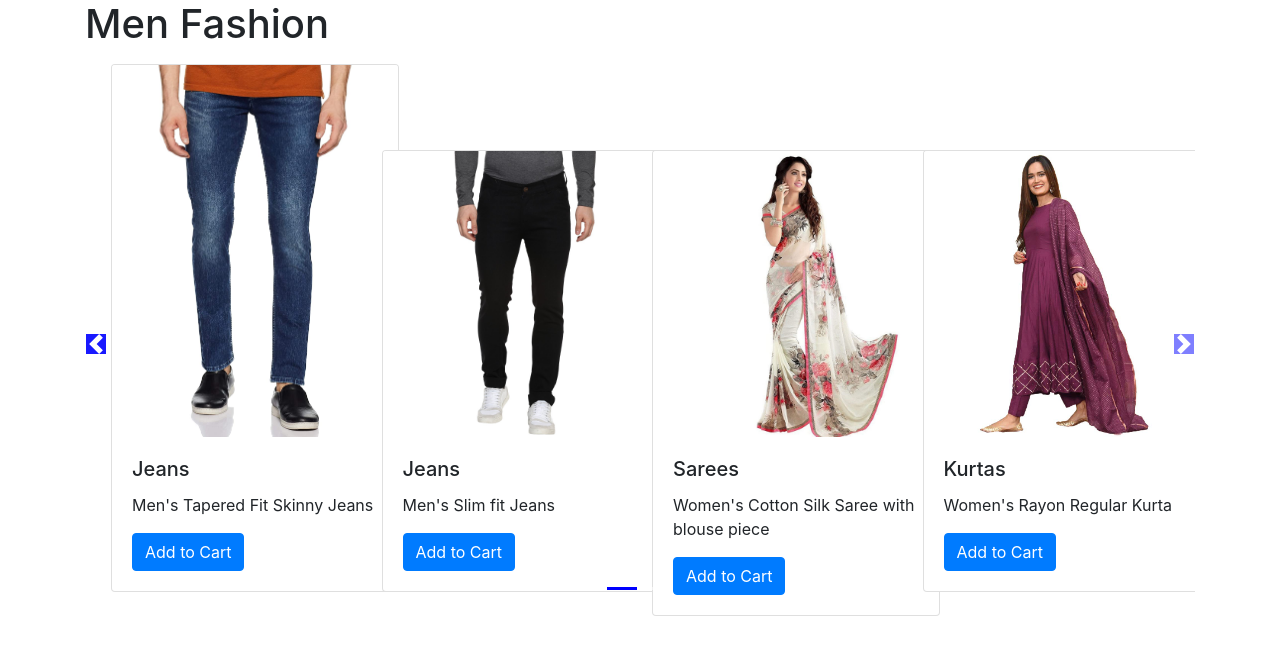
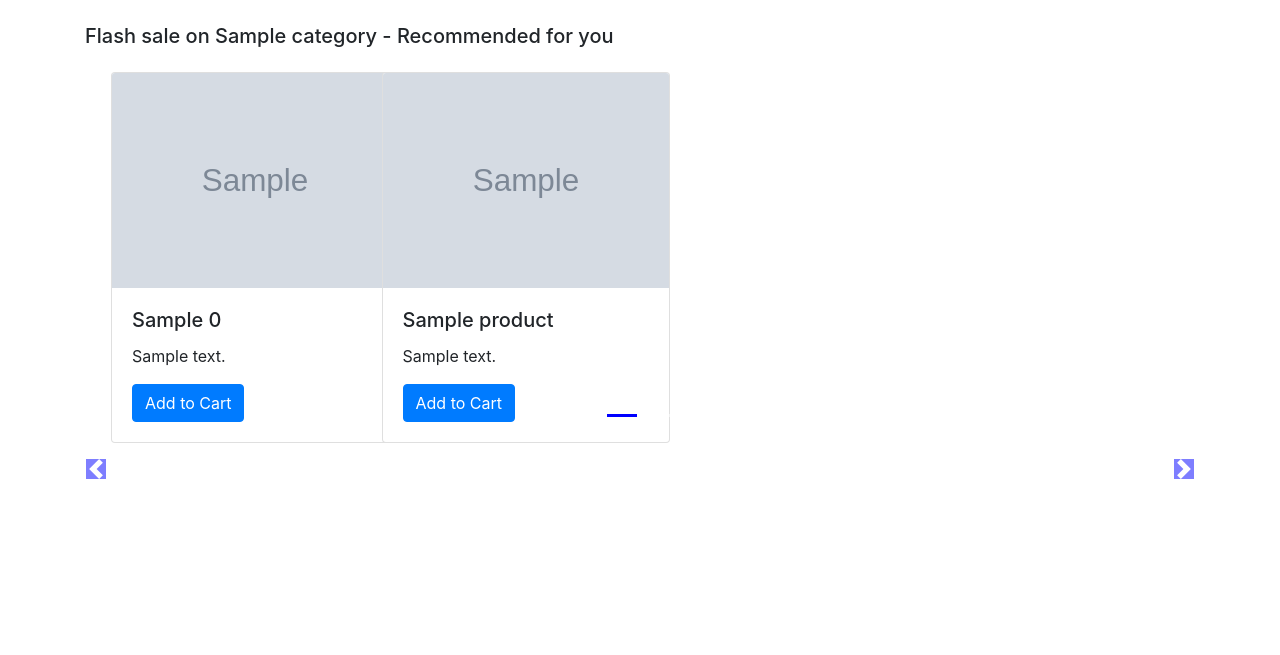
Before and after one commit to yuvipython/DjangoCWH, a Django app: template ECommerceBlog/shop/templates/shop/index.html in a window 1280 px wide. Shown: the part 56-711 px from the top of the page. Run offline with Django 3.2, Linux system fonts and the light colour scheme; data comes from the database, SQL or seed files in the repository; both versions use the stored data as it was after the commit; the template is opened without the code that fills it: values that come from a table or form of the project are taken from there, most other values are stand-ins (such as "Sample title", 1, 10 or a date in 2020); grey boxes marked "Sample" are stand-in pictures; some libraries are stand-ins or nearby versions.

Commit message:
Category-Wise Product Display

```diff
--- a/ECommerceBlog/shop/templates/shop/index.html
+++ b/ECommerceBlog/shop/templates/shop/index.html
@@ -10,8 +10,8 @@
           background-color: blue;
             }
           .col-md-3 img{
-          width:100%;
-          height:auto;
+                width: 227;
+                max-height: 242px;
           }
           body .carousel-indicator li{
           background-color: blue;
@@ -23,20 +23,29 @@
           body .carousel-control-next-icon{
           background-color: blue;
           }
+
+        .carousel-control-prev,
+          body .carousel-control-next{
+            top : auto;
+            bottom : auto;
+          }
            body .no-padding{
            padding-left: 0,
            padding-right: 0;
            }
+
 {% endblock %}
 {% block body %}
 {% load static %}
 <div class="container">
-    <h1>Men Fashion</h1>
-<div id="demo" class="carousel slide my-3" data-ride="carousel">
+     <!--Slideshow starts here -->
+    {% for product, range, nSlides in allProds %}
+    <h5 class="my-4">Flash sale on {{product.0.category}} - Recommended for you</h5>
+<div id="demo{{forloop.counter}}" class="carousel slide my-3" data-ride="carousel">
     <ul class="carousel-indicators">
-      <li data-target="#demo" data-slide-to="0" class="active"></li>
+      <li data-target="#demo{{forloop.counter}}" data-slide-to="0" class="active"></li>
       {% for i in range %}
-      <li data-target="#demo" data-slide-to="{{i}}" ></li>
+      <li data-target="#demo{{forloop.parentloop.counter}}" data-slide-to="{{i}}" ></li>
       {% endfor %}
     </ul>
 
@@ -76,12 +85,12 @@
 </div>
 
     <!-- left and right controls for the slide -->
-    <a class="carousel-control-prev" href="#demo" data-slide="prev">
+    <a class="carousel-control-prev" href="#demo{{forloop.counter}}" data-slide="prev">
         <span class="carousel-control-prev-icon"></span>
     </a>
-    <a class="carousel-control-next" href="#demo" data-slide="next">
+    <a class="carousel-control-next" href="#demo{{forloop.counter}}" data-slide="next">
         <span class="carousel-control-next-icon"></span>
     </a>
-
+    {% endfor %}
+</div>
 {% endblock %}
-</div>
```
Also changed, not shown: ECommerceBlog/shop/views.py (+17 -5 lines), ECommerceBlog/db.sqlite3, ECommerceBlog/media/shop/images/A.jpg (deleted), ECommerceBlog/media/shop/images/B.jpg (deleted), ECommerceBlog/media/shop/images/C.jpg (deleted), ECommerceBlog/media/shop/images/D.jpg (deleted), ECommerceBlog/media/shop/images/Dell.jpg (added), ECommerceBlog/media/shop/images/Fasttrack.jpg (added), ECommerceBlog/media/shop/images/FormalShoes.jpg (added), ECommerceBlog/media/shop/images/JeansSF.jpg (added), ECommerceBlog/media/shop/images/JeansSKF.jpg (added), ECommerceBlog/media/shop/images/Kurti.jpg (added), ECommerceBlog/media/shop/images/Saree.jpg (added), ECommerceBlog/media/shop/images/SportShoes.jpg (added), 5 more files.
